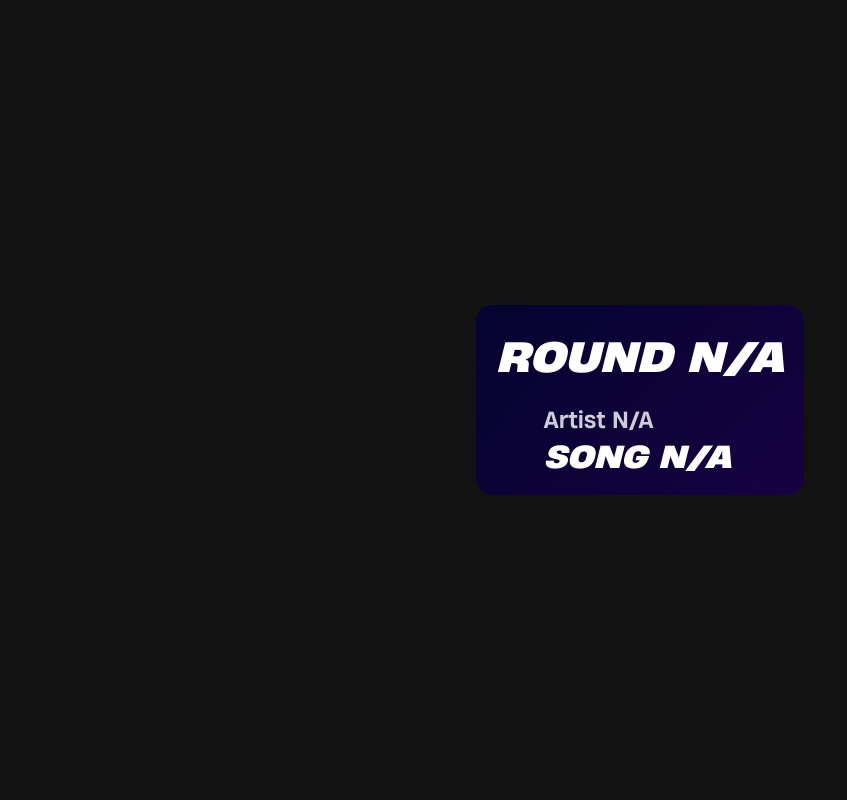
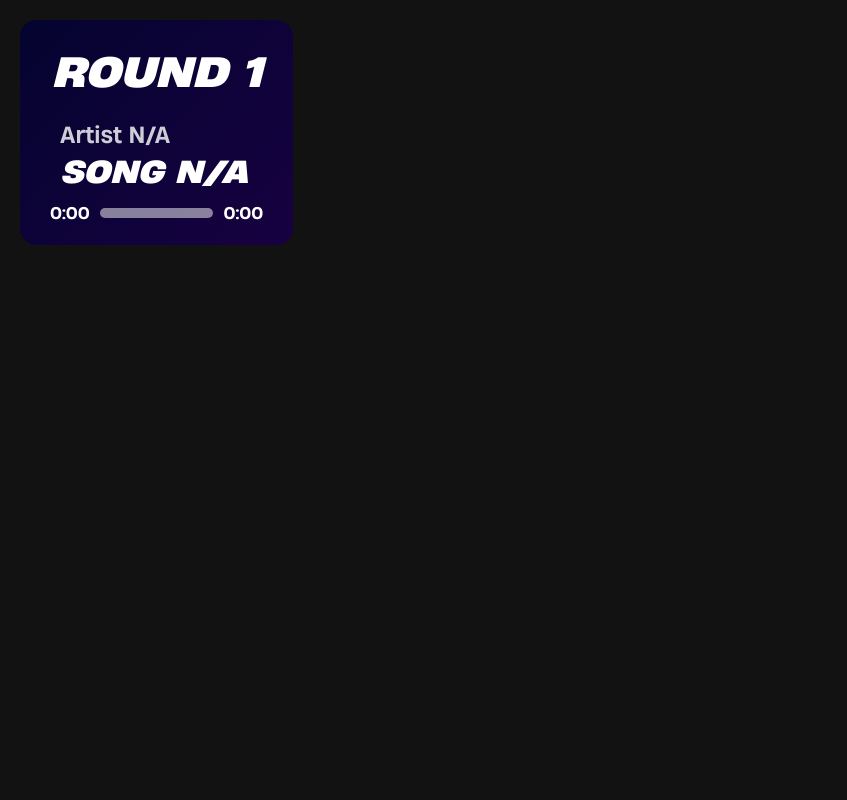
Before and after one commit to LeviSnoot/FNFest-Status, a Flask app: page / in a window 1280 px wide. Shown: the whole page, without its empty margins (0-847 px from the left). Run offline with Flask 3, Linux system fonts and the light colour scheme; data that the repository does not hold is empty; parts of the project's set-up code (start-up, migrations or seed data) failed here and were passed over.

Commit message:
add playback bar to web app - changed some CSS properties so the container is always anchored to the top left.

```diff
--- a/web/static/css/styles.css
+++ b/web/static/css/styles.css
@@ -16,9 +16,8 @@ body {
   overflow-x: hidden;
   user-select: none;
   display: flex;
-  justify-content: center;
+  justify-content: left;
   align-items: center;
-  height: 100vh;
   text-align: center;
 }
 
@@ -100,8 +99,8 @@ body {
 }
 
 #album_art img {
-  max-width: 100%;
-  max-height: 100%;
+  max-width: 300px;
+  max-height: 300px;
   width: auto;
   height: auto;
   object-fit: contain;
@@ -199,3 +198,37 @@ body {
   margin-left: 5px;
   transition: opacity 0.5s ease-in-out;
 }
+
+#status_row_3 {
+  display: flex;
+  align-items: center;
+  justify-content: center;
+  margin-top: 10px;
+}
+
+#playback_bar {
+  display: flex;
+  align-items: center;
+  width: 100%;
+}
+
+#time_elapsed, #time_remaining {
+  font-size: 16px;
+  margin: 0 10px;
+}
+
+#progress_container {
+  flex-grow: 1;
+  height: 10px;
+  background-color: hsla(0, 0%, 100%, 0.5);
+  border-radius: 5px;
+  overflow: hidden;
+  position: relative;
+}
+
+#progress_bar {
+  height: 100%;
+  background-color: #fff;
+  width: 0%;
+  transition: width 0.1s ease;
+}
--- a/web/static/js/script.js
+++ b/web/static/js/script.js
@@ -11,8 +11,16 @@ let previousData = {
     icon_vocals: '',
     is_battle_stage: null,
     mode_name: '',
-    round_number: 1
+    round_number: 1,
+    playback_start_time: null,
+    duration: null
 };
+
+function formatTime(seconds) {
+    const minutes = Math.floor(seconds / 60);
+    const remainingSeconds = Math.floor(seconds % 60);
+    return `${minutes}:${remainingSeconds < 10 ? '0' : ''}${remainingSeconds}`;
+}
 
 async function fetchStatus() {
     try {
@@ -32,6 +40,9 @@ async function fetchStatus() {
         const gameMode = document.getElementById('game_mode');
         const bsRound = document.getElementById('bs_round');
         const roundNumber = document.getElementById('round_number');
+        const timeElapsed = document.getElementById('time_elapsed');
+        const progressBar = document.getElementById('progress_bar');
+        const timeRemaining = document.getElementById('time_remaining');
 
         if (data.song_state) {
             // Delay the visibility change to allow data to load
@@ -182,10 +193,28 @@ async function fetchStatus() {
             previousData.round_number = data.round_number;
         }
 
+        // Update playback bar
+        if (data.song_state && data.playback_start_time && data.duration) {
+            const currentTime = Date.now() / 1000;
+            const elapsedTime = Math.min(currentTime - data.playback_start_time, data.duration);
+            const remainingTime = data.duration - elapsedTime;
+            const progressPercentage = (elapsedTime / data.duration) * 100;
+
+            timeElapsed.textContent = formatTime(elapsedTime);
+            timeRemaining.textContent = formatTime(remainingTime);
+            progressBar.style.width = `${progressPercentage}%`;
+        } else {
+            timeElapsed.textContent = '0:00';
+            timeRemaining.textContent = data.duration ? formatTime(data.duration) : '0:00';
+            progressBar.style.width = '0%';
+        }
+
         previousData.song_state = data.song_state;
         previousData.icon_bass = data.icon_bass;
         previousData.icon_guitar = data.icon_guitar;
         previousData.icon_vocals = data.icon_vocals;
+        previousData.playback_start_time = data.playback_start_time;
+        previousData.duration = data.duration;
 
     } catch (error) {
         console.error('Error fetching status:', error);
--- a/web/templates/index.html
+++ b/web/templates/index.html
@@ -14,7 +14,7 @@
         <div id="status">
             <div id="status_row_1">
                 <div id="game_mode" style="display: none;"><span id="mode_name">Battle Stage</span></div>
-                <div id="bs_round"><span id="round_number">Round N/A</span></div>
+                <div id="bs_round"><span id="round_number">Round 1</span></div>
             </div>
             <div id="status_row_2">
                 <div id="album_art">
@@ -31,6 +31,15 @@
                     <span id="instrument_name" style="display: none;"></span>
                 </div>
             </div>
+            <div id="status_row_3">
+                <div id="playback_bar">
+                    <span id="time_elapsed">0:00</span>
+                    <div id="progress_container">
+                        <div id="progress_bar"></div>
+                    </div>
+                    <span id="time_remaining">0:00</span>
+                </div>
+            </div>
         </div>
     </div>
     <script src="{{ url_for('static', filename='js/script.js') }}"></script>
```
Also changed, not shown: playerStatus.py (+38 -6 lines).
